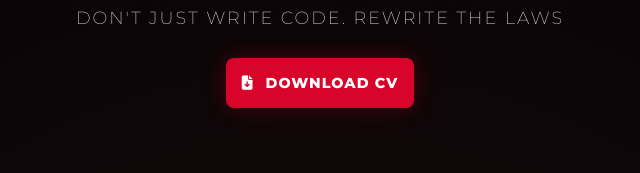
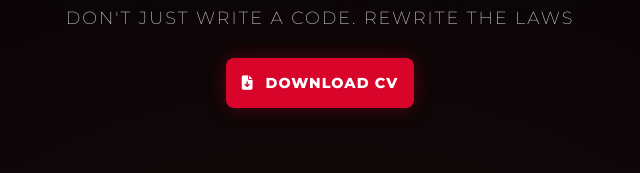
Before and after one commit to gad-rapaport/interactive-portfolio, a plain HTML site: page index.html in a window 1280 px wide. Shown: the part 497-670 px from the top of the page, 320-960 px from the left. Drawn offline with nearby package versions, Linux system fonts and the light colour scheme; a script that the page names is missing.

```diff
--- a/index.html
+++ b/index.html
@@ -226,7 +226,7 @@
 
         <h1 style="font-size: 2rem; margin-bottom: 0; opacity: 0.6; font-weight: 400;">GAD RAPAPORT</h1>
         <h1>DevOps &<br><span style="color:var(--accent-blue)">AI Innovation</span></h1>
-        <p class="subtitle">Don't Just Write Code. Rewrite the Laws</p>
+        <p class="subtitle">Don't Just Write A Code. Rewrite the Laws</p>
 
         <a href="https://drive.google.com/uc?export=download&id=1owwPtl-tbgsiiXPOq8xEVT1vUsJG7GBo" class="interactive btn-main btn-cv">
             <i class="fas fa-file-download"></i> DOWNLOAD CV
```
